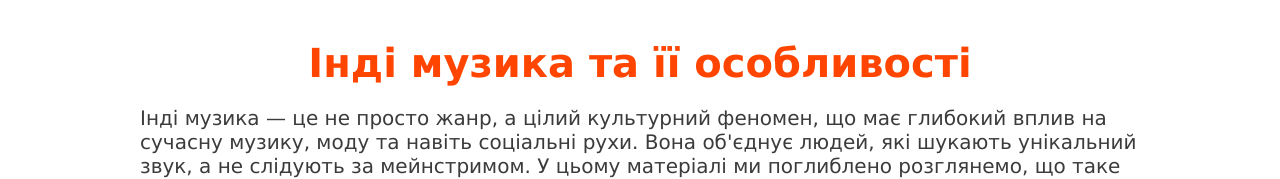
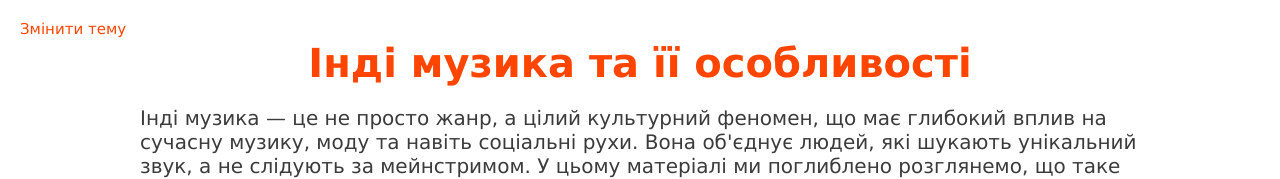
Before and after one commit to Maryna32/IndieMusic, a plain HTML site: page index.html in a window 1280 px wide. Shown: the top 179 px of the page. Drawn offline with Linux system fonts and the light colour scheme.

Commit message:
styling button

```diff
--- a/index.html
+++ b/index.html
@@ -374,7 +374,7 @@
     <button onclick="topFunction()" id="myBtn" title="На початок сторінки">
       ↑
     </button>
-    <button onclick="toggleTheme()">Змінити тему</button>
+    <button onclick="toggleTheme()" id="changeThemeBtn">Змінити тему</button>
 
     <script src="main.js"></script>
   </body>
--- a/style.css
+++ b/style.css
@@ -113,3 +113,17 @@ hr {
 .dark-mode .second-ul li a {
   color: white;
 }
+
+#changeThemeBtn {
+  font-size: 15px;
+  border: none;
+  top: 20px;
+  left: 20px;
+  position: fixed;
+  color: var(--orange-color);
+  background-color: rgba(240, 248, 255, 0);
+}
+
+#changeThemeBtn:hover {
+  cursor: pointer;
+}
```
